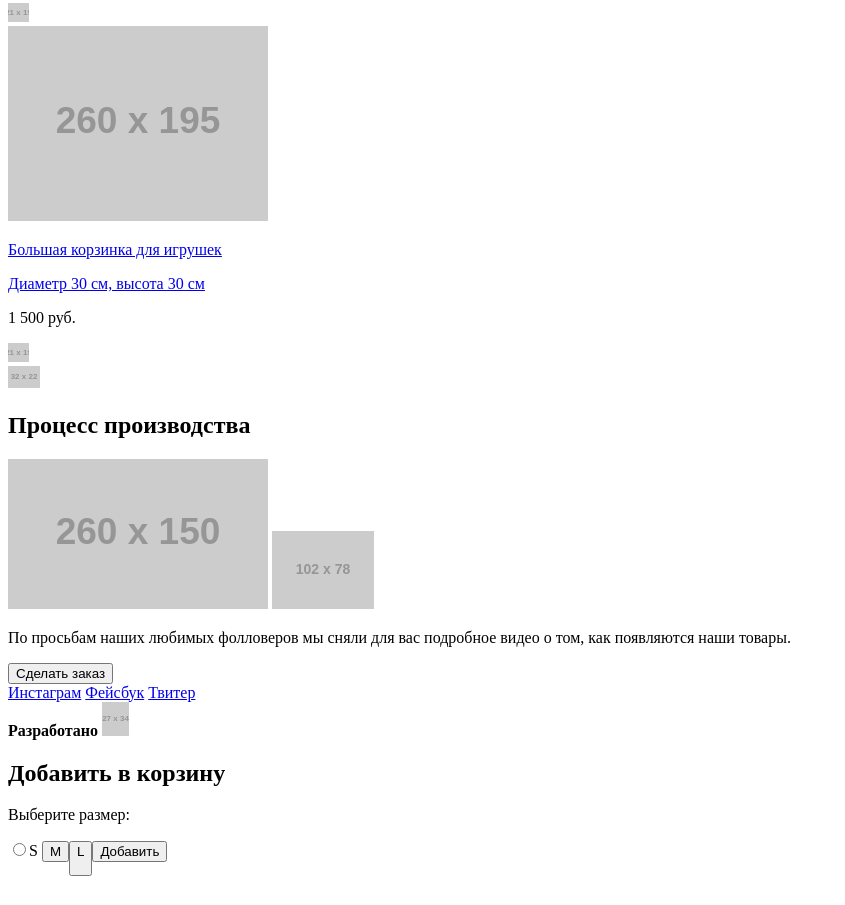
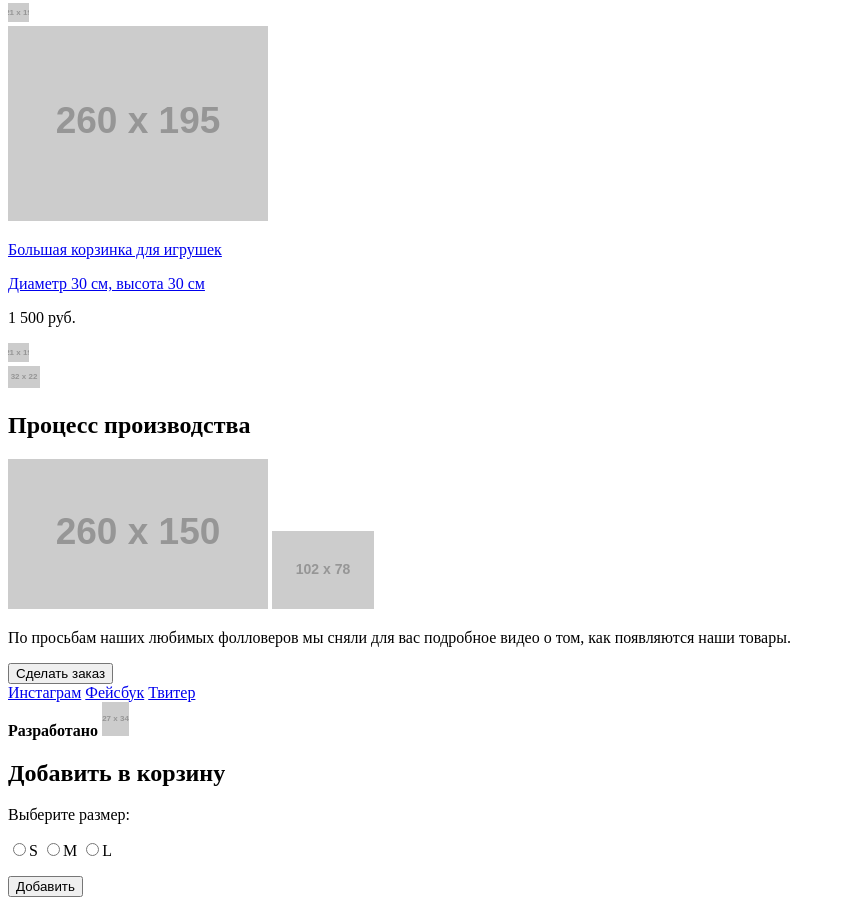
Before and after one commit to Annaremote/480797-mishka, a website: page catalog.html in a window 1280 px wide. Shown: the part 877-1782 px from the top of the page, without its empty margins (0-845 px from the left). Drawn offline with Linux system fonts and the light colour scheme; placeholder pictures from the web are drawn by us.

Commit message:
Внесла правки к разметке

```diff
--- a/catalog.html
+++ b/catalog.html
@@ -97,8 +97,8 @@
       <p class="add-to-basket__sign">Выберите размер:</p>
       <p class="add-to-basket__toggles">
         <input type="radio" class="add-to-basket__s" name="size" value="s">S
-        <button type="radio" class="add-to-basket__m" name="size" value="m">M
-        <button type="radio" class="add-to-basket__l" name="size" value="l">L
+        <input type="radio" class="add-to-basket__m" name="size" value="m">M
+        <input type="radio" class="add-to-basket__l" name="size" value="l">L
       </p>
     <button class="add-to-basket__button" type="submit">Добавить</button>
     </form>
```
Also changed, not shown: index.html (+2 -2 lines).
